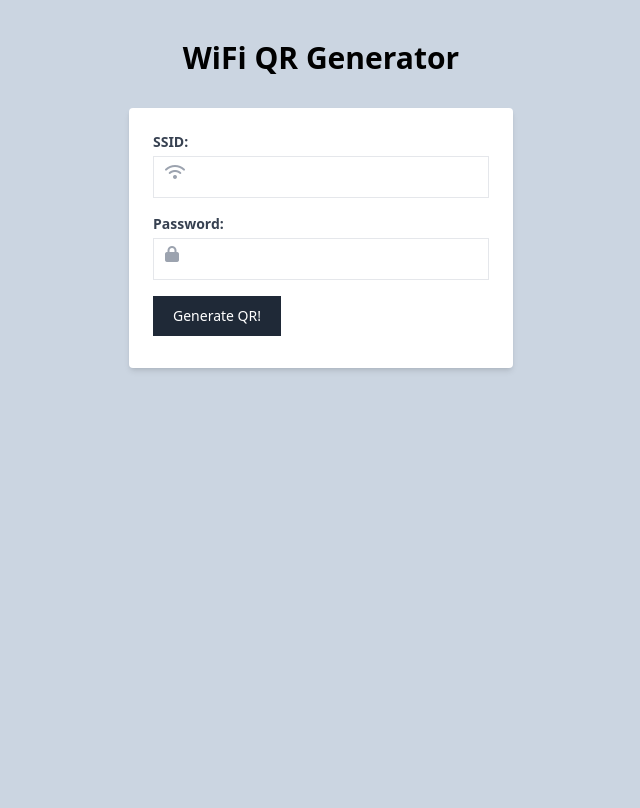
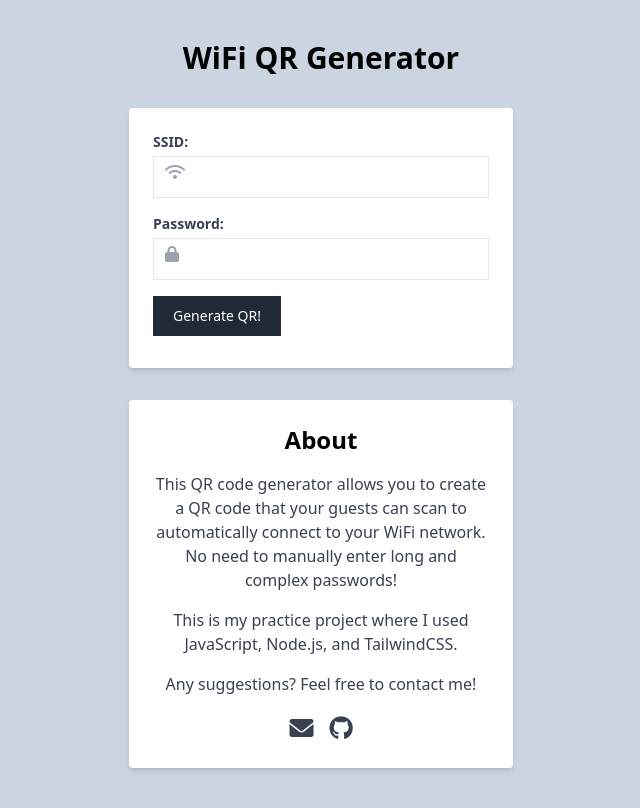
Before and after one commit to consistent94/wifiQR, a plain HTML site: page client/index.html in a window 1280 px wide. Shown: the whole page, without its empty margins (319-959 px from the left). Drawn offline with nearby package versions, Linux system fonts and the light colour scheme.

Commit message:
added about section

```diff
--- a/client/index.html
+++ b/client/index.html
@@ -32,12 +32,28 @@
         <button id="exportBtn" class="hidden py-2.5 px-5 me-2 mb-2 text-sm font-medium text-gray-900 focus:outline-none bg-white border border-gray-200 hover:bg-gray-100 hover:text-blue-700 focus:z-10 focus:ring-4 focus:ring-gray-100 dark:focus:ring-gray-700 dark:bg-gray-800 dark:text-gray-400 dark:border-gray-600 dark:hover:text-white dark:hover:bg-gray-700">Export</button>
     </form>
 
-    <div id="qrResult" class="mt-8 flex justify-center">
+    <div id="qrResult" class="hidden mt-8 flex justify-center">
         <div id="qrCodeContainer" class="w-72 h-72">
             <!-- QR code will go here -->
         </div>
     </div>
 
+    <section class="mt-8 bg-white p-6 rounded shadow-md mx-auto w-full max-w-sm text-center">
+        <h2 class="text-2xl font-bold mb-4">About</h2>
+        <p class="text-gray-700 mb-4">This QR code generator allows you to create a QR code that your guests can scan to automatically connect to your WiFi network. No need to manually enter long and complex passwords!</p>
+        <p class="text-gray-700 mb-4">This is my practice project where I used JavaScript, Node.js, and TailwindCSS.</p>
+        <p class="text-gray-700 mb-4">Any suggestions? Feel free to contact me!</p>
+        <div class="flex justify-center space-x-4 mt-4">
+            <a href="mailto:sebwiczega@gmail.com" class="text-gray-700 hover:text-gray-900">
+                <i class="fas fa-envelope text-2xl"></i>
+            </a>
+            <a href="https://github.com/your-github-repo" target="_blank" class="text-gray-700 hover:text-gray-900">
+                <i class="fab fa-github text-2xl"></i>
+            </a>
+        </div>
+    </section>
+    </section>
+
     <script src="js/main.js"></script>
 </body>
 </html>
--- a/client/js/main.js
+++ b/client/js/main.js
@@ -1,4 +1,5 @@
 const exportBtn = document.getElementById('exportBtn');
+const qrResult = document.getElementById('qrResult');
 
 document.getElementById('qrForm').addEventListener('submit', function (event) {
     event.preventDefault();
@@ -33,6 +34,7 @@ document.getElementById('qrForm').addEventListener('submit', function (event) {
         }
 
         exportBtn.classList.remove('hidden');
+        qrResult.classList.remove('hidden');
     })
     .catch(error => {
         console.error('Error:', error);
```
